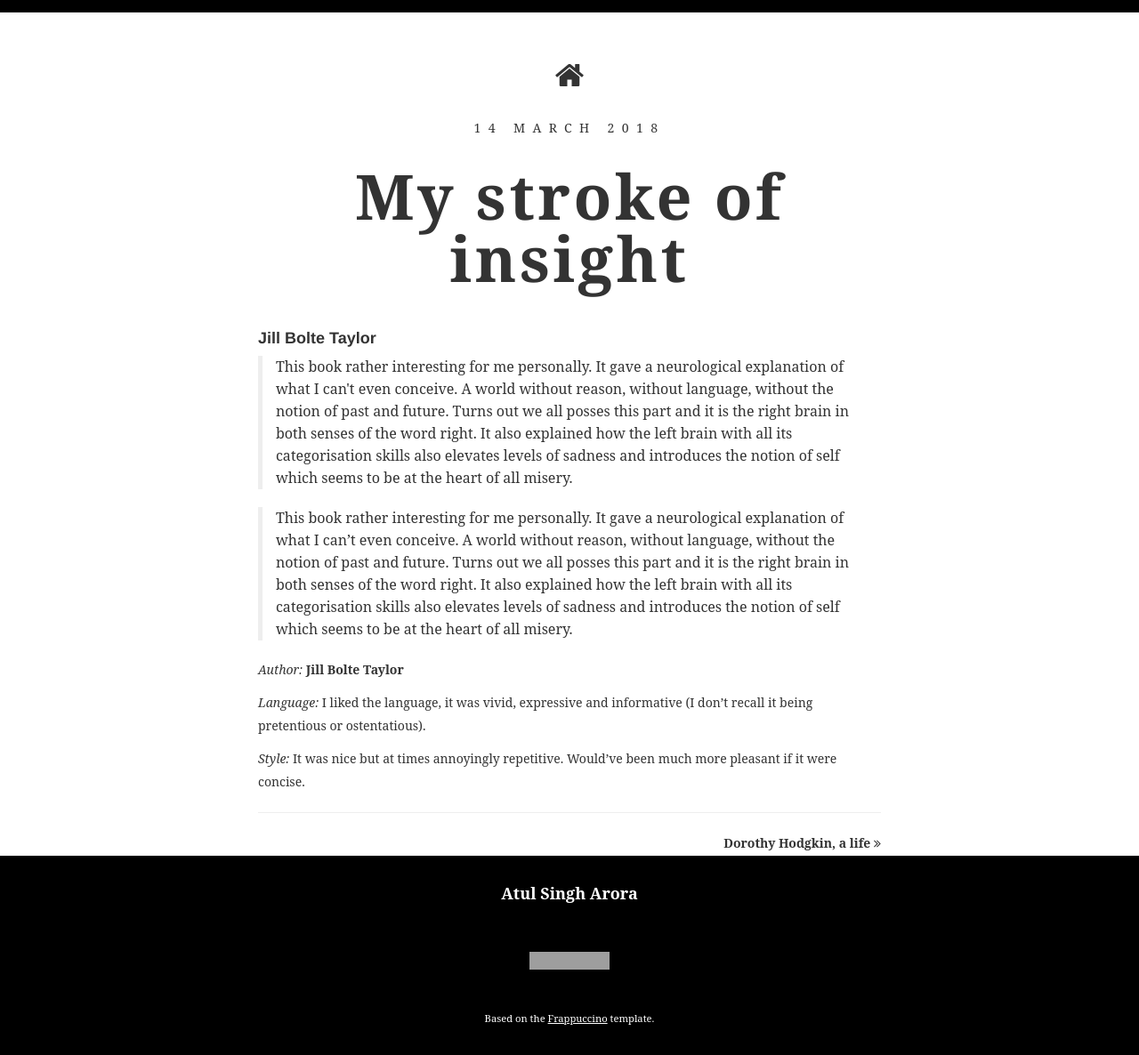
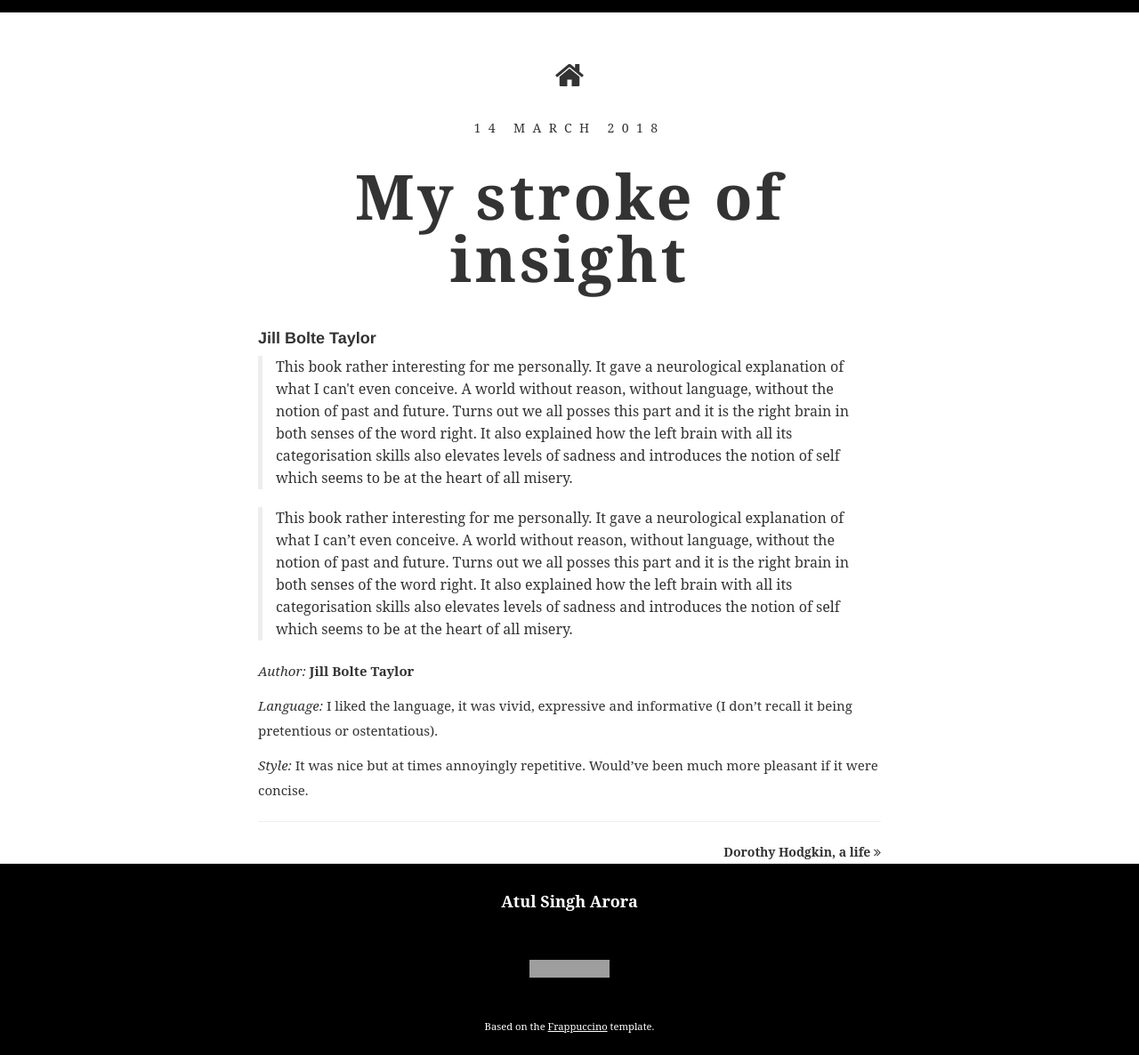
Before and after one commit to gleaned/gleaned.github.io, a Jekyll site: the page built from _posts/2018-03-14-JillBolte.md, in a window 1280 px wide. Shown: the whole page at 89% size. Built offline with Jekyll 4.4.1, drawn with Linux system fonts in a browser that asks for light colours; some web fonts are replaced; comment, search, counter and statistics services are not loaded; grey boxes are pictures that could not be loaded.

Commit message:
/ ‘_layouts/post_page.html’

```diff
--- a/_layouts/post_page.html
+++ b/_layouts/post_page.html
@@ -15,7 +15,7 @@ layout: default
 				<h5>{{ page.date | date: "%d %B %Y" }}</h5>
 				<h2 class="content">{{page.title}}</h2>
 				<h4 class="post">{{page.author}}</h4>
-				<section class="content" style="font-size=15px;">
+				<section class="content" style="font-size:15px;">
 					<blockquote><p>{{page.abstract}}</p></blockquote>
 					{{ content }}
 					<hr>
```
